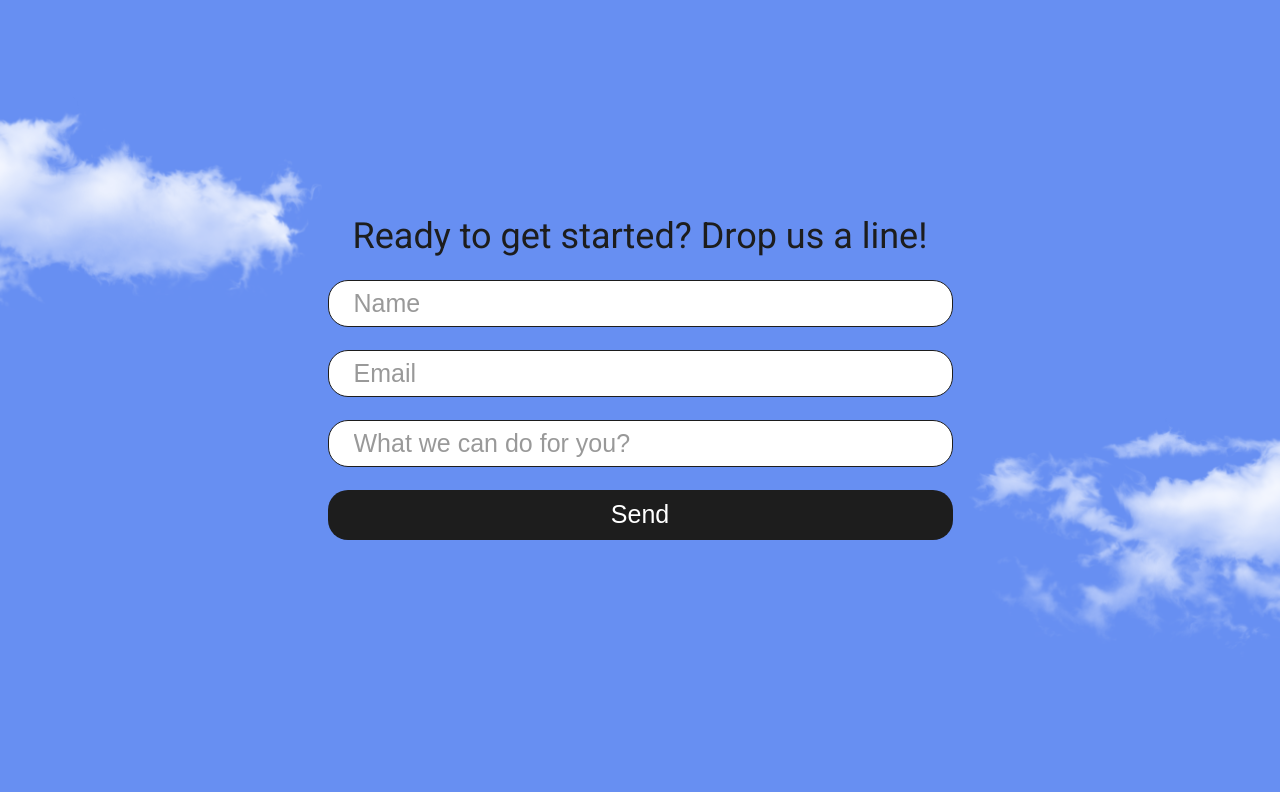
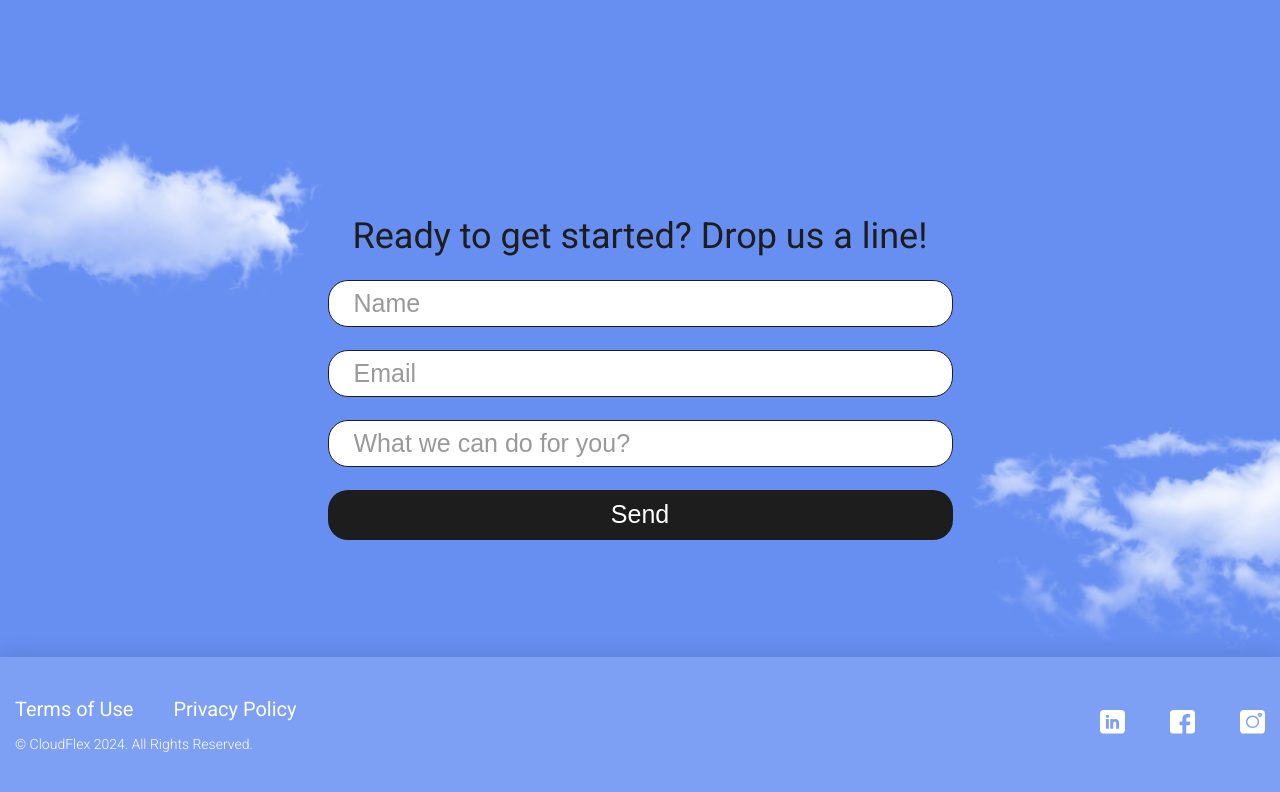
Before and after one commit to estecore/html-css, a website: page landing__3/index.html in a window 1280 px wide. Shown: the part 5237-6029 px from the top of the page. Before the commit the page ends 5894 px from the top, so only its background shows below. Drawn offline with nearby package versions, Linux system fonts and the light colour scheme; files that its build step writes are made by us from their sources.

Commit message:
footer-contacts secrion

```diff
--- a/landing__3/index.html
+++ b/landing__3/index.html
@@ -411,5 +411,43 @@
         <div class="form-section__bg-cloud cloud--right"></div>
       </section>
     </main>
+
+    <footer class="footer-section" aria-label="footer-contacts section">
+      <div class="container">
+        <div class="footer" aria-label="footer">
+          <div class="footer__terms" aria-label="footer terms">
+            <div class="footer__terms-links" aria-label="footer terms links">
+              <div class="footer__terms-link" aria-label="terms link">
+                <a href="#">Terms of Use</a>
+              </div>
+              <div class="footer__terms-link" aria-label="terms link">
+                <a href="#">Privacy Policy</a>
+              </div>
+            </div>
+            <div class="footer__terms-rights" aria-label="footer terms rights">
+              © CloudFlex 2024. All Rights Reserved.
+            </div>
+          </div>
+
+          <address class="footer__contacts" aria-label="footer contacts">
+            <a href="#" class="footer__contacts-link">
+              <svg class="footer__contacts-icon" aria-label="linkedin icon">
+                <use href="assets/sprites.svg#linkedin-icon"></use>
+              </svg>
+            </a>
+            <a href="#" class="footer__contacts-link">
+              <svg class="footer__contacts-icon" aria-label="facebook icon">
+                <use href="assets/sprites.svg#facebook-icon"></use>
+              </svg>
+            </a>
+            <a href="#" class="footer__contacts-link">
+              <svg class="footer__contacts-icon" aria-label="inst icon">
+                <use href="assets/sprites.svg#inst-icon"></use>
+              </svg>
+            </a>
+          </address>
+        </div>
+      </div>
+    </footer>
   </body>
 </html>
--- /dev/null
+++ b/landing__3/styles/_contacts.scss
@@ -0,0 +1,50 @@
+@use "variables" as v;
+@use "mixins" as m;
+@use "placeholders";
+
+.footer-section {
+  background: v.$bg__color;
+  box-shadow: 0 -5px 20px 0 rgba($color: #000000, $alpha: 0.1);
+
+  .footer {
+    width: 100%;
+    height: 135px;
+    margin: 0 auto;
+    padding: 0 15px;
+    @include m.d-flex(space-between, center, nowrap, row, 0, 0);
+
+    &__terms {
+      @include m.d-flex(start, start, nowrap, column, 0, 15px);
+
+      &-links {
+        @include m.d-flex(start, start, nowrap, row, 40px, 0);
+        @include m.font(20px, 400, v.$color_white);
+      }
+
+      &-rights {
+        @include m.font(14px, 300, v.$color_white);
+      }
+    }
+
+    &__contacts {
+      @include m.d-flex(space-between, center, nowrap, row, 45px, 0);
+
+      &-icon {
+        fill: v.$color_white;
+        width: 25px;
+        height: 25px;
+
+        @extend %hover_black-icon;
+      }
+    }
+
+    @media (max-width: v.$media_sm) {
+      & {
+        @include m.d-flex(center, center, wrap-reverse, row, 0, 20px);
+      }
+      &__terms {
+        align-items: center;
+      }
+    }
+  }
+}
--- a/landing__3/styles/_importer.scss
+++ b/landing__3/styles/_importer.scss
@@ -8,3 +8,4 @@
 @forward "experience";
 @forward "testimonials";
 @forward "form";
+@forward "contacts";
```
